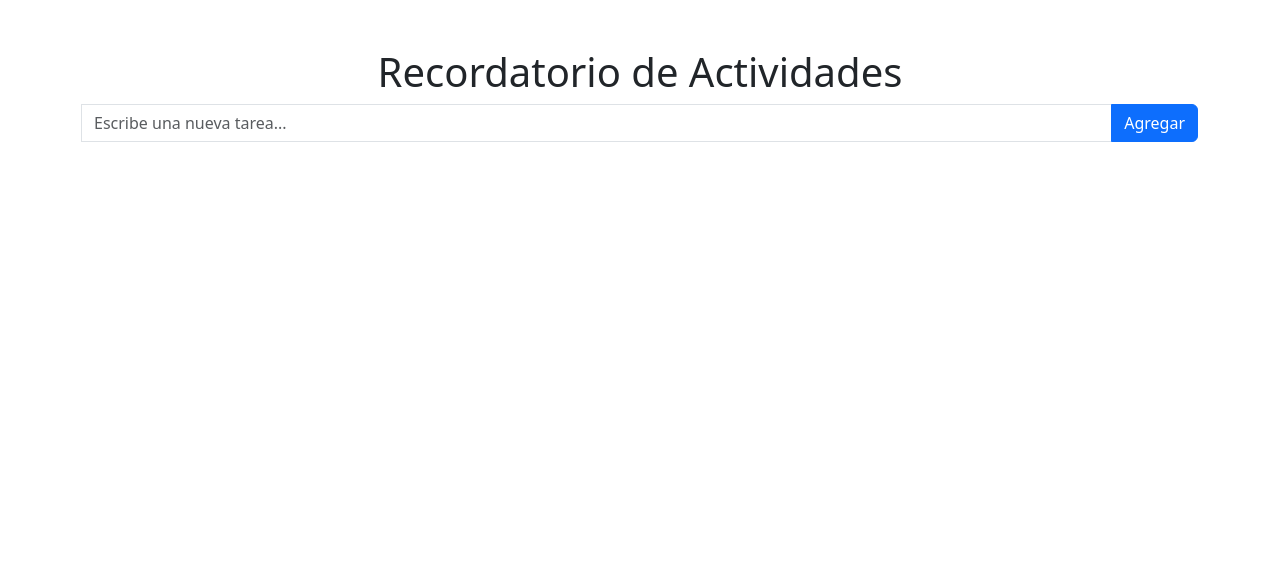
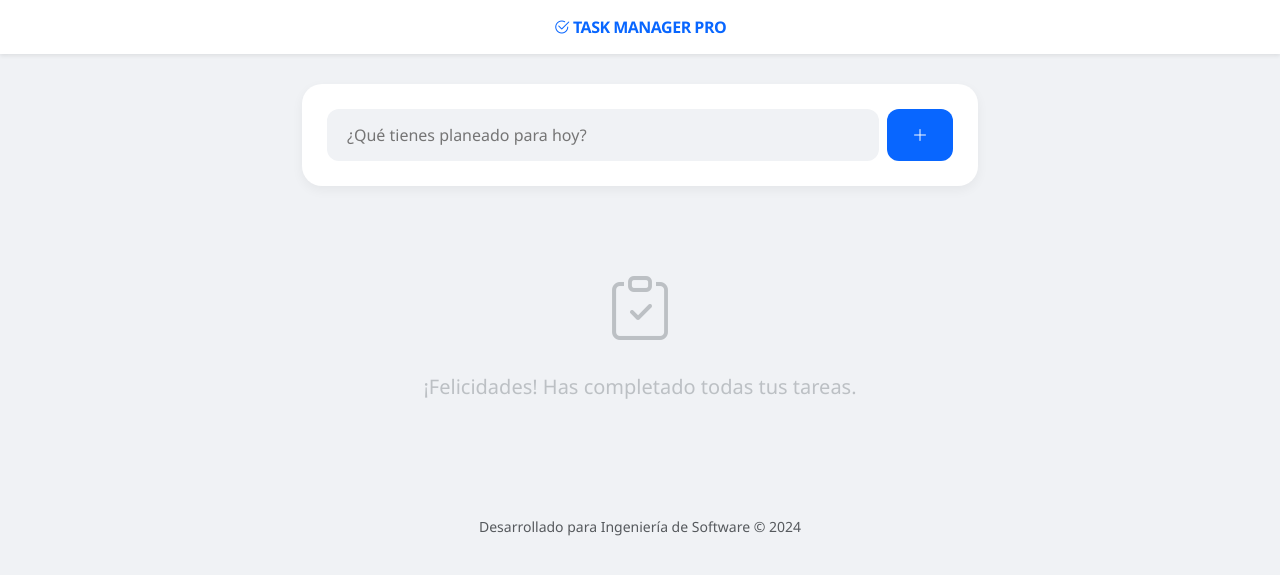
Before and after one commit to LiuYeJi7/Recordatorio_de_Actividades, a Django app: template Recordatorio_de_Actividades/templates/index.html in a window 1280 px wide. Shown: the top 575 px of the page. Run offline with Django 5.2, Linux system fonts and the light colour scheme; the template is opened without the code that fills it, so the values that code supplies are empty.

Commit message:
Actualizar index

```diff
--- a/Recordatorio_de_Actividades/templates/index.html
+++ b/Recordatorio_de_Actividades/templates/index.html
@@ -2,25 +2,168 @@
 <html lang="es">
 <head>
     <meta charset="UTF-8">
-    <title>Mis Actividades</title>
+    <meta name="viewport" content="width=device-width, initial-scale=1.0">
+    <title>Sistama de Gestión de Tareas - Elite</title>
     <link href="https://cdn.jsdelivr.net/npm/bootstrap@5.3.0/dist/css/bootstrap.min.css" rel="stylesheet">
+    <link rel="stylesheet" href="https://cdn.jsdelivr.net/npm/bootstrap-icons@1.11.1/font/bootstrap-icons.css">
+    <style>
+        body {
+            background-color: #f0f2f5;
+            font-family: 'Segoe UI', system-ui, -apple-system, sans-serif;
+            color: #1c1e21;
+        }
+
+        .navbar-custom {
+            background: #ffffff;
+            box-shadow: 0 2px 4px rgba(0,0,0,0.08);
+            margin-bottom: 30px;
+            padding: 15px 0;
+        }
+
+        .task-container-main {
+            max-width: 700px;
+            margin: 0 auto;
+        }
+
+        .card-shadow {
+            background: #ffffff;
+            border-radius: 20px;
+            border: none;
+            box-shadow: 0 4px 12px rgba(0,0,0,0.05);
+            padding: 25px;
+        }
+
+        .input-box {
+            background: #f0f2f5;
+            border: 2px solid transparent;
+            border-radius: 12px;
+            padding: 12px 18px;
+            transition: all 0.3s ease;
+            width: 100%;
+            outline: none;
+        }
+
+        .input-box:focus {
+            background: #ffffff;
+            border-color: #0866ff;
+            box-shadow: 0 0 0 4px rgba(8, 102, 255, 0.1);
+        }
+
+        .btn-primary-custom {
+            background-color: #0866ff;
+            border: none;
+            border-radius: 12px;
+            font-weight: 600;
+            padding: 10px 25px;
+            transition: all 0.2s;
+        }
+
+        .btn-primary-custom:hover {
+            background-color: #0055d4;
+            transform: scale(1.02);
+        }
+
+        .task-item-card {
+            background: #ffffff;
+            border: 1px solid #e4e6eb;
+            border-radius: 16px;
+            margin-bottom: 12px;
+            padding: 18px;
+            display: flex;
+            justify-content: space-between;
+            align-items: center;
+            transition: background 0.2s;
+        }
+
+        .task-item-card:hover {
+            background: #f8f9fa;
+        }
+
+        .task-text {
+            font-size: 1.05rem;
+            font-weight: 500;
+            color: #050505;
+        }
+
+        .task-meta {
+            font-size: 0.85rem;
+            color: #65676b;
+            display: flex;
+            align-items: center;
+            gap: 5px;
+        }
+
+        .delete-link {
+            color: #dc3545;
+            text-decoration: none;
+            font-weight: 600;
+            padding: 8px 15px;
+            border-radius: 8px;
+            transition: background 0.2s;
+        }
+
+        .delete-link:hover {
+            background: #ffebe9;
+            color: #b02a37;
+        }
+
+        .empty-illustration {
+            text-align: center;
+            padding: 50px 0;
+            color: #bcc0c4;
+        }
+    </style>
 </head>
-<body class="container mt-5">
-    <h1 class="text-center">Recordatorio de Actividades</h1>
+<body>
 
-    <form method="POST" class="input-group mb-3">
-        {% csrf_token %}
-        <input type="text" name="tarea" class="form-control" placeholder="Escribe una nueva tarea..." required>
-        <button class="btn btn-primary" type="submit">Agregar</button>
-    </form>
+<nav class="navbar-custom">
+    <div class="container text-center">
+        <span class="navbar-brand mb-0 h1" style="color: #0866ff; font-weight: 800; letter-spacing: -0.5px;">
+            <i class="bi bi-check2-circle"></i> TASK MANAGER PRO
+        </span>
+    </div>
+</nav>
 
-    <ul class="list-group">
+<div class="container task-container-main">
+    <div class="card-shadow mb-4">
+        <form method="POST">
+            {% csrf_token %}
+            <div class="d-flex gap-2">
+                <input type="text" name="tarea" class="input-box"
+                       placeholder="¿Qué tienes planeado para hoy?" required>
+                <button class="btn btn-primary btn-primary-custom" type="submit">
+                    <i class="bi bi-plus-lg"></i>
+                </button>
+            </div>
+        </form>
+    </div>
+
+    <div class="task-list">
         {% for t in tareas %}
-        <li class="list-group-item d-flex justify-content-between align-items-center">
-            {{ t.nombre }}
-            <a href="/eliminar/{{ t.id }}/" class="btn btn-danger btn-sm">Eliminar</a>
-        </li>
+        <div class="task-item-card">
+            <div>
+                <div class="task-text">{{ t.nombre }}</div>
+                <div class="task-meta">
+                    <i class="bi bi-calendar3"></i>
+                    {{ t.fecha_creacion|date:"d M, Y" }} · <i class="bi bi-clock"></i> {{ t.fecha_creacion|date:"H:i" }}
+                </div>
+            </div>
+            <a href="/eliminar/{{ t.id }}/" class="delete-link">
+                <i class="bi bi-trash3"></i> Borrar
+            </a>
+        </div>
+        {% empty %}
+        <div class="empty-illustration">
+            <i class="bi bi-clipboard-check" style="font-size: 4rem;"></i>
+            <p class="mt-3 fs-5">¡Felicidades! Has completado todas tus tareas.</p>
+        </div>
         {% endfor %}
-    </ul>
+    </div>
+
+    <footer class="text-center mt-5 mb-5">
+        <p class="text-muted small">Desarrollado para Ingeniería de Software © 2024</p>
+    </footer>
+</div>
+
 </body>
 </html>
```
